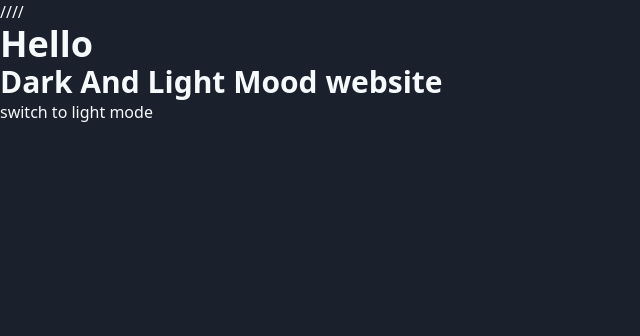
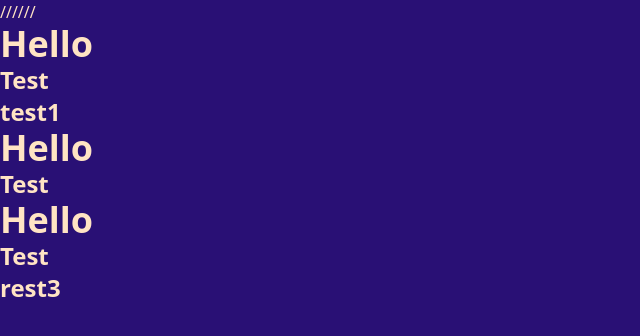
Before and after one commit to tashrifmiyaji/my-react, a React (Vite) app: page / in a window 1280 px wide. Shown: the top 336 px of the page, without its empty margins (0-640 px from the left). Built offline with nearby package versions, Linux system fonts and the light colour scheme.

Commit message:
parent to child data sending text without context

```diff
--- a/src/App.jsx
+++ b/src/App.jsx
@@ -22,12 +22,12 @@ import "./index.css";
 // import { BioProvider } from "./components/Hook/context API/index";
 // import { Home } from "./components/Hook/context API/Home";
 // import { About } from "./components/Hook/context API/about";
-import {
-	ThemeProvider,
-	DarkAndLightMode,
-} from "./components/Hook/context API/dark&lightThemeWithContext";
+// import {
+// 	ThemeProvider,
+// 	DarkAndLightMode,
+// } from "./components/Hook/context API/dark&lightThemeWithContext";
 
-
+import { Test1_parent } from "./components/Hook/context API/contextApiAlternativeTest";
 
 function App() {
 	return (
@@ -57,9 +57,11 @@ function App() {
 				<About/>
 			</BioProvider> */}
 			//
-			<ThemeProvider>
+			{/* <ThemeProvider>
 				<DarkAndLightMode />
-			</ThemeProvider>
+			</ThemeProvider> */}
+			//
+			<Test1_parent/>
 		</>
 	);
 }
--- /dev/null
+++ b/src/components/Hook/context API/contextApiAlternativeTest.jsx
@@ -0,0 +1,61 @@
+// step 1
+const test = "Test";
+
+// step 2
+let test2;
+let test3;
+
+// for step 2
+const dataProvider = () => {
+	const value = {
+		test2,
+		test3,
+	};
+	return value;
+};
+
+export const Test1_parent = () => {
+	const test1 = "test1";
+
+	test2 = "test2";
+	test3 = "rest3";
+
+	return (
+		<>
+			<div className="w-96 h-96 m-4 p-2 border-2 border-slate-100">
+				<h1>Hello</h1>
+				<h3>{test}</h3>
+				<h3>{test1}</h3>
+				<Test2_child />
+			</div>
+		</>
+	);
+};
+
+
+const Test2_child = () => {
+	return (
+		<>
+			<div className="w-60 h-60 m-4 p-2 border-2 border-slate-100">
+				<h1>Hello</h1>
+				<h3>{test}</h3>
+				<Test3_grandChild />
+			</div>
+		</>
+	);
+};
+
+const Test3_grandChild = () => {
+
+	const value = dataProvider();
+
+	return (
+		<>
+			<div className="w-28 h-28 m-4 p-1 border-2 border-slate-100">
+				<h1>Hello</h1>
+				<h3>{test}</h3>
+				<h3>{value.test3}</h3>
+			</div>
+		</>
+	);
+};
```
